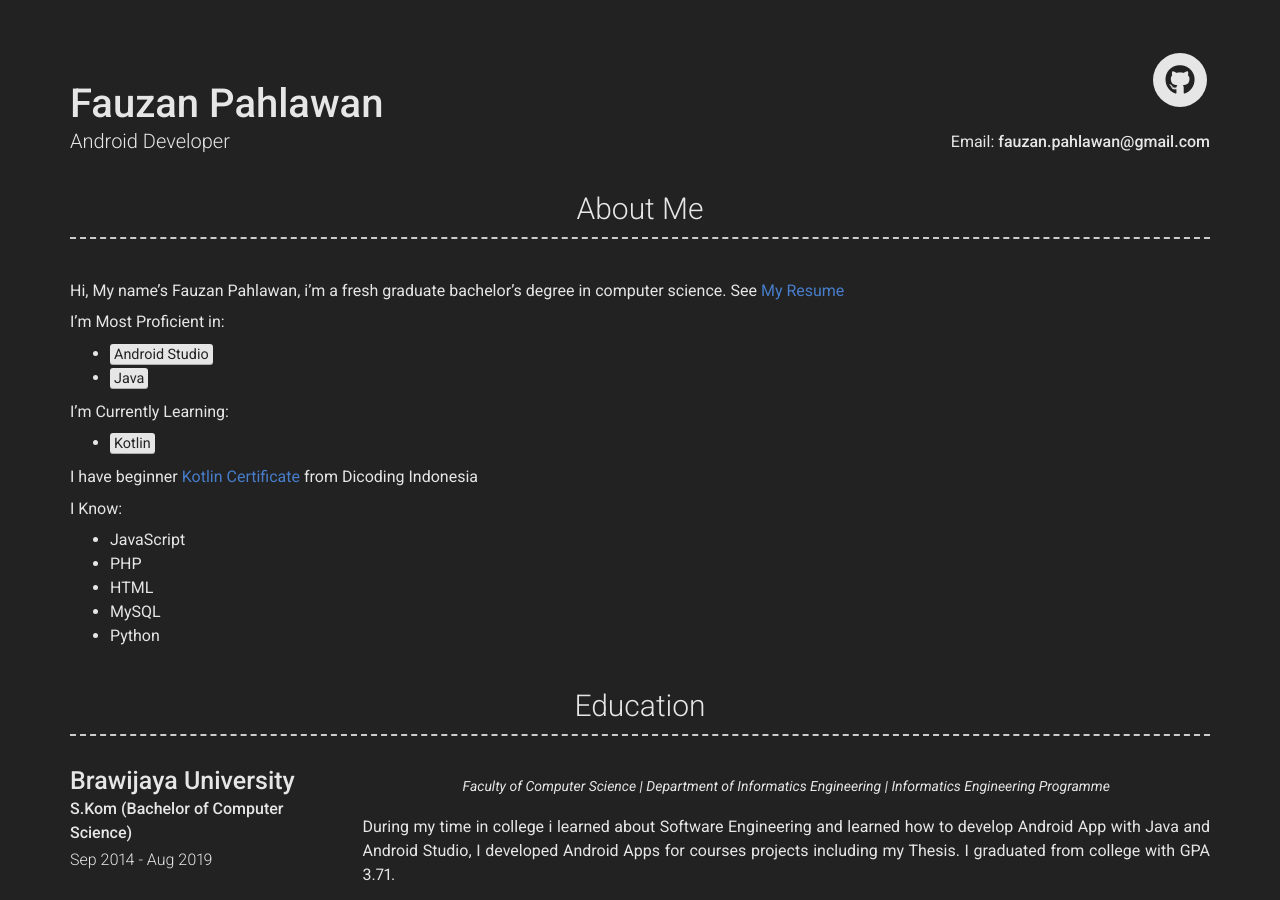
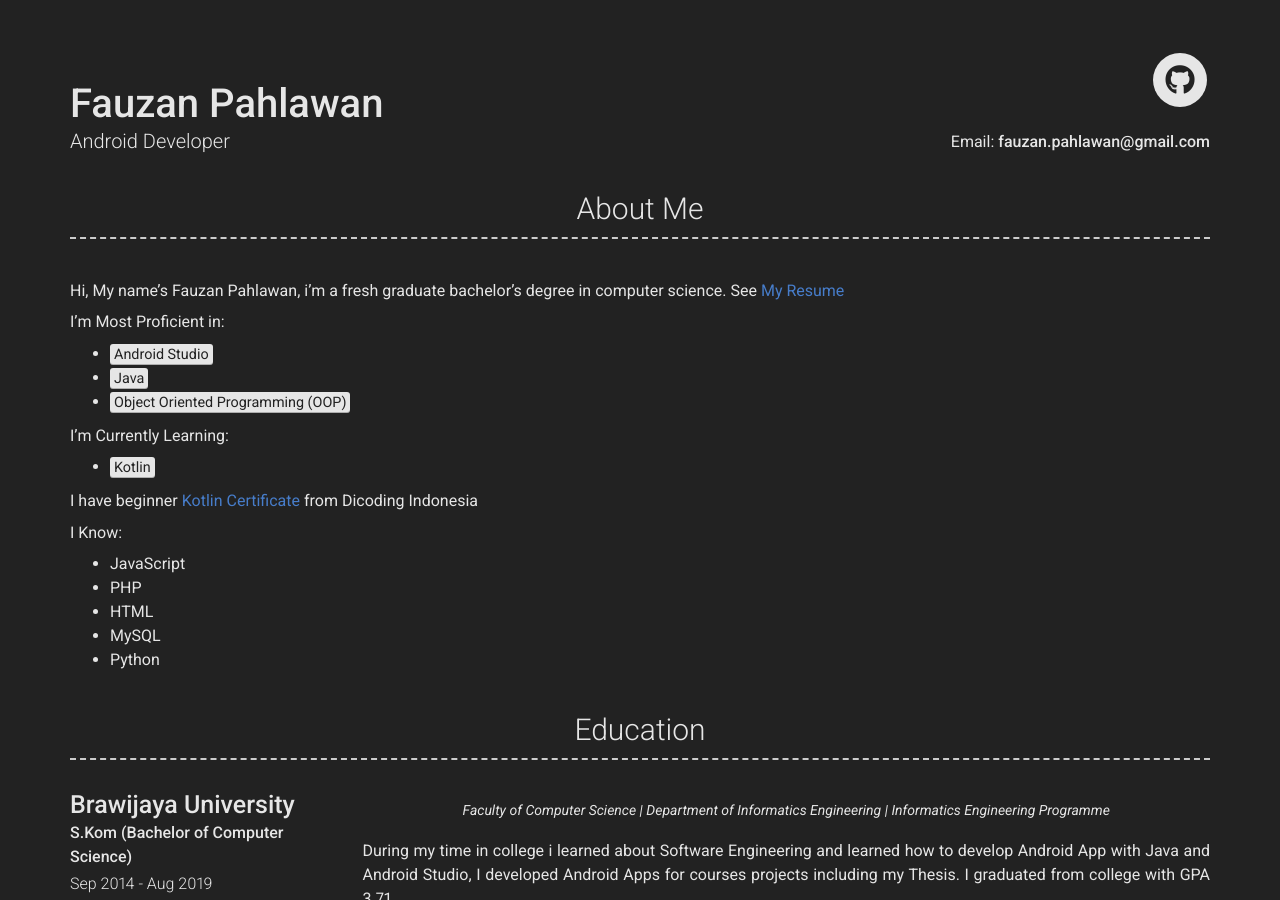
Before and after one commit to fauzanpahlawan/fauzanpahlawan.github.io, a Jekyll site: the page built from index.md, in a window 1280 px wide and 900 px high. Built offline with Jekyll 4.4.1, drawn with Linux system fonts in a browser that asks for light colours; nearby versions of some CDN libraries.

Commit message:
edit about

```diff
--- a/_config.yml
+++ b/_config.yml
@@ -51,6 +51,7 @@ about_content: | # this will include new lines to allow paragraphs
   I'm Most Proficient in:
     - <mark>Android Studio</mark>
     - <mark>Java</mark>
+    - <mark>Object Oriented Programming (OOP)</mark>
 
   I'm Currently Learning:
     - <mark>Kotlin</mark>
```
